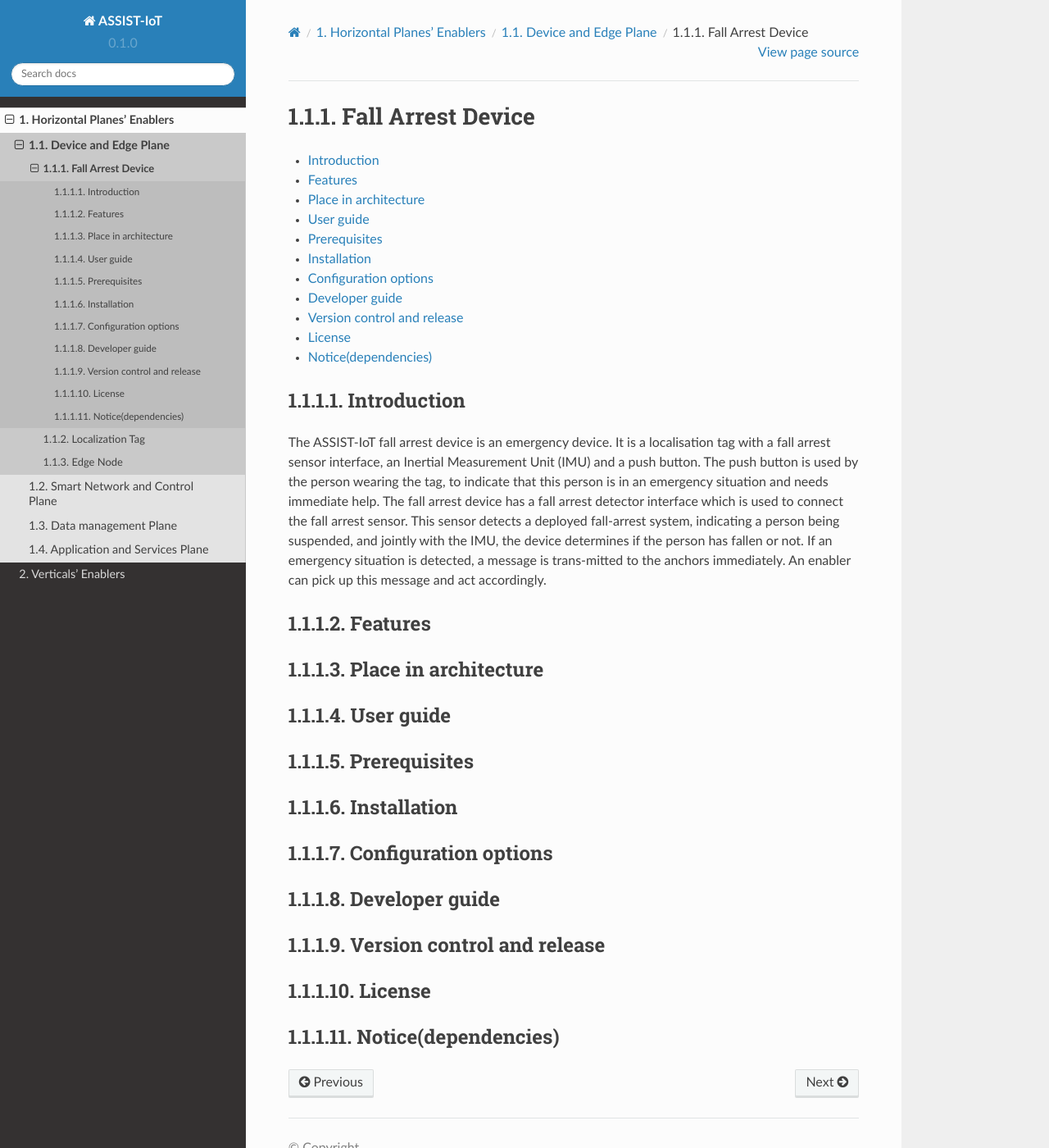
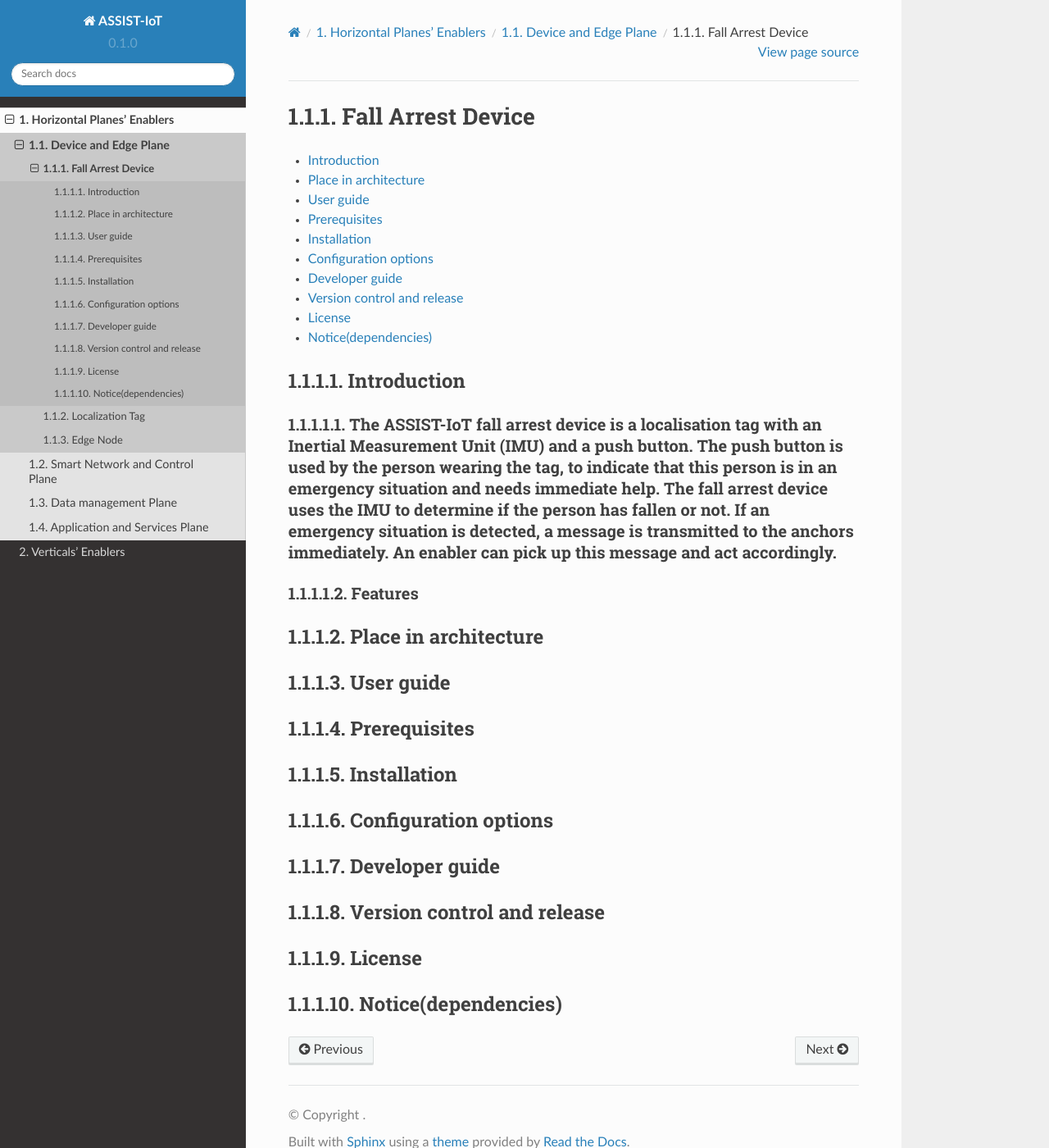
Before and after one commit to assist-iot/assist-iot-documentation, a Sphinx documentation site: the page built from docs/source/horizontal_planes/device/fall_arrest.rst, in a window 1280 px wide and 1400 px high. Shown: the whole window at 82% size. Built offline with Sphinx 7.4.7 and the Read the Docs theme 2.0.0, drawn with Linux system fonts in a browser that asks for light colours.

Commit message:
Update fall_arrest.rst

```diff
--- a/docs/source/horizontal_planes/device/fall_arrest.rst
+++ b/docs/source/horizontal_planes/device/fall_arrest.rst
@@ -11,8 +11,7 @@ Fall Arrest Device
 ************
 Introduction
 ************
-The ASSIST-IoT fall arrest device is an emergency device. It is a localisation tag with a fall arrest sensor interface, an Inertial Measurement Unit (IMU) and a push button. The push button is used by the person wearing the tag, to indicate that this person is in an emergency situation and needs immediate help. The fall arrest device has a fall arrest detector interface which is used to connect the fall arrest sensor. This sensor detects a deployed fall-arrest system, indicating a person being suspended, and jointly with the IMU, the device determines if the person has fallen or not. If an emergency situation is detected, a message is trans-mitted to the anchors immediately. An enabler can pick up this message and act accordingly.
-
+The ASSIST-IoT fall arrest device is a localisation tag with an Inertial Measurement Unit (IMU) and a push button. The push button is used by the person wearing the tag, to indicate that this person is in an emergency situation and needs immediate help. The fall arrest device uses the IMU to determine if the person has fallen or not. If an emergency situation is detected, a message is transmitted to the anchors immediately. An enabler can pick up this message and act accordingly.
 ********
 Features
 ********
```
